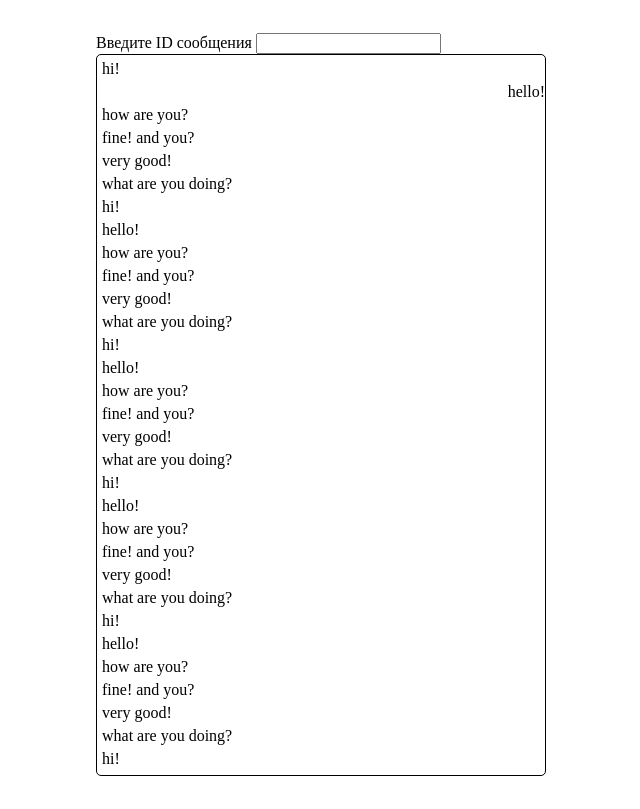
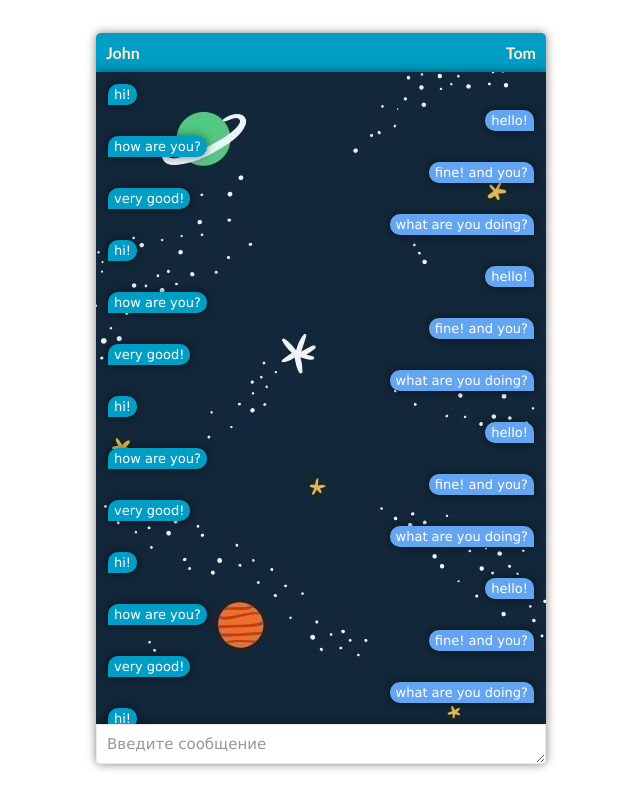
Before and after one commit to oma256/chat_scroll_feature, a plain HTML site: page index.html in a window 1280 px wide. Shown: the whole page, without its empty margins (319-959 px from the left). Drawn offline with Linux system fonts and the light colour scheme.

Commit message:
Added new styles and images to project

```diff
--- a/css/style.css
+++ b/css/style.css
@@ -6,22 +6,81 @@
 }
 
 .content {
-    border: 1px solid black;
-    border-radius: 5px;
-    height: 90vh;
+    height: 80vh;
+    overflow: auto;
+    display: flex;
+    padding: 7px;
+    flex-direction: column;
+    box-shadow: 0 0 10px rgba(0,0,0,0.5);
+    background-color: white;
+    padding-bottom: 5px;
+    background-image: url("../img/4c1674dab80c03bf57d5a14df79deb62.jpeg");
+    background-repeat: no-repeat;
+    background-size: auto;
+}
+
+.usernames-block {
+    display: flex;
+    justify-content: space-between;
+    padding: 10px;
+    color: blanchedalmond;
+    font-size: 16px;
+    font-family:'Trebuchet MS', 'Lucida Sans Unicode', 'Lucida Grande', 'Lucida Sans', Arial, sans-serif;
+    font-weight: bold;
+    border-radius: 5px 5px 0 0;
+    box-shadow: 0 0 10px rgba(0,0,0,0.5);
+    background-color: #009dc4;
+}
+
+.chat-item {
+    display: block;
+    background-color: #009dc4;
+    margin: 5px 0 0 5px;
+    color: white;
+    border-radius: 10px 10px 10px 0;
+    margin-right: auto;
+    padding: 3px 6px 3px 6px;
+    box-shadow: 0 0 10px rgba(0,0,0,0.5);
+    font-size: 13px;
+    font-family:'Lucida Sans', 'Lucida Sans Regular', 'Lucida Grande', 'Lucida Sans Unicode', Geneva, Verdana, sans-serif;
+}
+
+.input-block {
+    border-radius: 0 0 5px 5px;
+    height: 5vh;
     overflow: auto;
     display: flex;
     flex-direction: column;
-}
-
-.chat-item {
-    margin: 5px 0 0 5px;
+    box-shadow: 0 0 10px rgba(0,0,0,0.5);
+    background-color: white;
 }
 
 .chat-item.me {
     margin-left: auto;
+    margin-right: 5px;
+    border-radius: 10px 10px 0 10px;
+    background-color: 	#63a5f0;
 }
 
 .selected {
     background-color: #eaeaea;
 }
+
+.input-block textarea {
+    height: 100%;
+    border: 1px solid #eaeaea;
+    border-radius: 0 0 5px 5px;
+    color: #4b4b4b;
+    padding-left: 10px;
+    padding-top: 10px;
+    font-size: 15px;
+    font-family:'Lucida Sans', 'Lucida Sans Regular', 'Lucida Grande', 'Lucida Sans Unicode', Geneva, Verdana, sans-serif;
+}
+
+.input-block textarea::placeholder {
+    color: #979797;
+}
+
+.input-block textarea:focus {
+    outline-width: 0;
+}
--- a/index.html
+++ b/index.html
@@ -8,54 +8,58 @@
 </head>
 <body>
   <div class="main-block">
-    <div>
+    <!-- <div>
       Введите ID сообщения <input type="text" id="input_id">
+    </div> -->
+    <div class="usernames-block">
+       <div id="user1_id"><span>John</span></div>
+       <div id="user2_id"><span>Tom</span></div>
     </div>
     <div id="content_id" class="content">
         <div id="1" class="chat-item">hi!</div>
         <div id="2" class="chat-item me">hello!</div>
         <div id="3" class="chat-item">how are you?</div>
-        <div id="4" class="chat-item">fine! and you?</div>
+        <div id="4" class="chat-item me">fine! and you?</div>
         <div id="5" class="chat-item">very good!</div>
-        <div id="6" class="chat-item">what are you doing?</div>
+        <div id="6" class="chat-item me">what are you doing?</div>
         <div id="8" class="chat-item">hi!</div>
-        <div id="9" class="chat-item">hello!</div>
+        <div id="9" class="chat-item me">hello!</div>
         <div id="10" class="chat-item">how are you?</div>
-        <div id="11" class="chat-item">fine! and you?</div>
+        <div id="11" class="chat-item me">fine! and you?</div>
         <div id="12" class="chat-item">very good!</div>
-        <div id="13" class="chat-item">what are you doing?</div>
+        <div id="13" class="chat-item me">what are you doing?</div>
         <div id="14" class="chat-item">hi!</div>
-        <div id="15" class="chat-item">hello!</div>
+        <div id="15" class="chat-item me">hello!</div>
         <div id="16" class="chat-item">how are you?</div>
-        <div id="17" class="chat-item">fine! and you?</div>
+        <div id="17" class="chat-item me">fine! and you?</div>
         <div id="18" class="chat-item">very good!</div>
-        <div id="19" class="chat-item">what are you doing?</div>
+        <div id="19" class="chat-item me">what are you doing?</div>
         <div id="20" class="chat-item">hi!</div>
-        <div id="21" class="chat-item">hello!</div>
+        <div id="21" class="chat-item me">hello!</div>
         <div id="22" class="chat-item">how are you?</div>
-        <div id="23" class="chat-item">fine! and you?</div>
+        <div id="23" class="chat-item me">fine! and you?</div>
         <div id="24" class="chat-item">very good!</div>
-        <div id="25" class="chat-item">what are you doing?</div>
+        <div id="25" class="chat-item me">what are you doing?</div>
         <div id="26" class="chat-item">hi!</div>
-        <div id="27" class="chat-item">hello!</div>
+        <div id="27" class="chat-item me">hello!</div>
         <div id="28" class="chat-item">how are you?</div>
-        <div id="29" class="chat-item">fine! and you?</div>
+        <div id="29" class="chat-item me">fine! and you?</div>
         <div id="30" class="chat-item">very good!</div>
-        <div id="31" class="chat-item">what are you doing?</div>
+        <div id="31" class="chat-item me">what are you doing?</div>
         <div id="32" class="chat-item">hi!</div>
-        <div id="33" class="chat-item">hello!</div>
+        <div id="33" class="chat-item me">hello!</div>
         <div id="34" class="chat-item">how are you?</div>
-        <div id="35" class="chat-item">fine! and you?</div>
+        <div id="35" class="chat-item me">fine! and you?</div>
         <div id="36" class="chat-item">very good!</div>
-        <div id="37" class="chat-item">what are you doing?</div>
+        <div id="37" class="chat-item me">what are you doing?</div>
         <div id="38" class="chat-item">hi!</div>
-        <div id="39" class="chat-item">hello!</div>
+        <div id="39" class="chat-item me">hello!</div>
         <div id="40" class="chat-item">how are you?</div>
-        <div id="41" class="chat-item">fine! and you?</div>
+        <div id="41" class="chat-item me">fine! and you?</div>
         <div id="42" class="chat-item">very good!</div>
-        <div id="43" class="chat-item">what are you doing?</div>
+        <div id="43" class="chat-item me">what are you doing?</div>
         <div id="44" class="chat-item">hi!</div>
-        <div id="45" class="chat-item">hello!</div>
+        <div id="45" class="chat-item me">hello!</div>
         <div id="46" class="chat-item">how are you?</div>
         <div id="47" class="chat-item">fine! and you?</div>
         <div id="48" class="chat-item">very good!</div>
@@ -63,15 +67,18 @@
         <div id="50" class="chat-item">hi!</div>
         <div id="51" class="chat-item">hello!</div>
         <div id="52" class="chat-item">how are you?</div>
-        <div id="53" class="chat-item">fine! and you?</div>
-        <div id="54" class="chat-item">very good!</div>
+        <div id="53" class="chat-item me">fine! and you?</div>
+        <div id="54" class="chat-item me">very good!</div>
         <div id="55" class="chat-item">what are you doing?</div>
         <div id="56" class="chat-item">hi!</div>
         <div id="57" class="chat-item">hello!</div>
-        <div id="58" class="chat-item">how are you?</div>
+        <div id="58" class="chat-item me">how are you?</div>
         <div id="59" class="chat-item">fine! and you?</div>
-        <div id="60" class="chat-item">very good!</div>
+        <div id="60" class="chat-item me">very good!</div>
         <div id="61" class="chat-item">what are you doing?</div>
+    </div>
+    <div class="input-block">
+      <textarea class="form-control ph" rows="5" placeholder="Введите сообщение"></textarea>
     </div>
   </div>
 
```
Also changed, not shown: img/4c1674dab80c03bf57d5a14df79deb62.jpeg (added).
